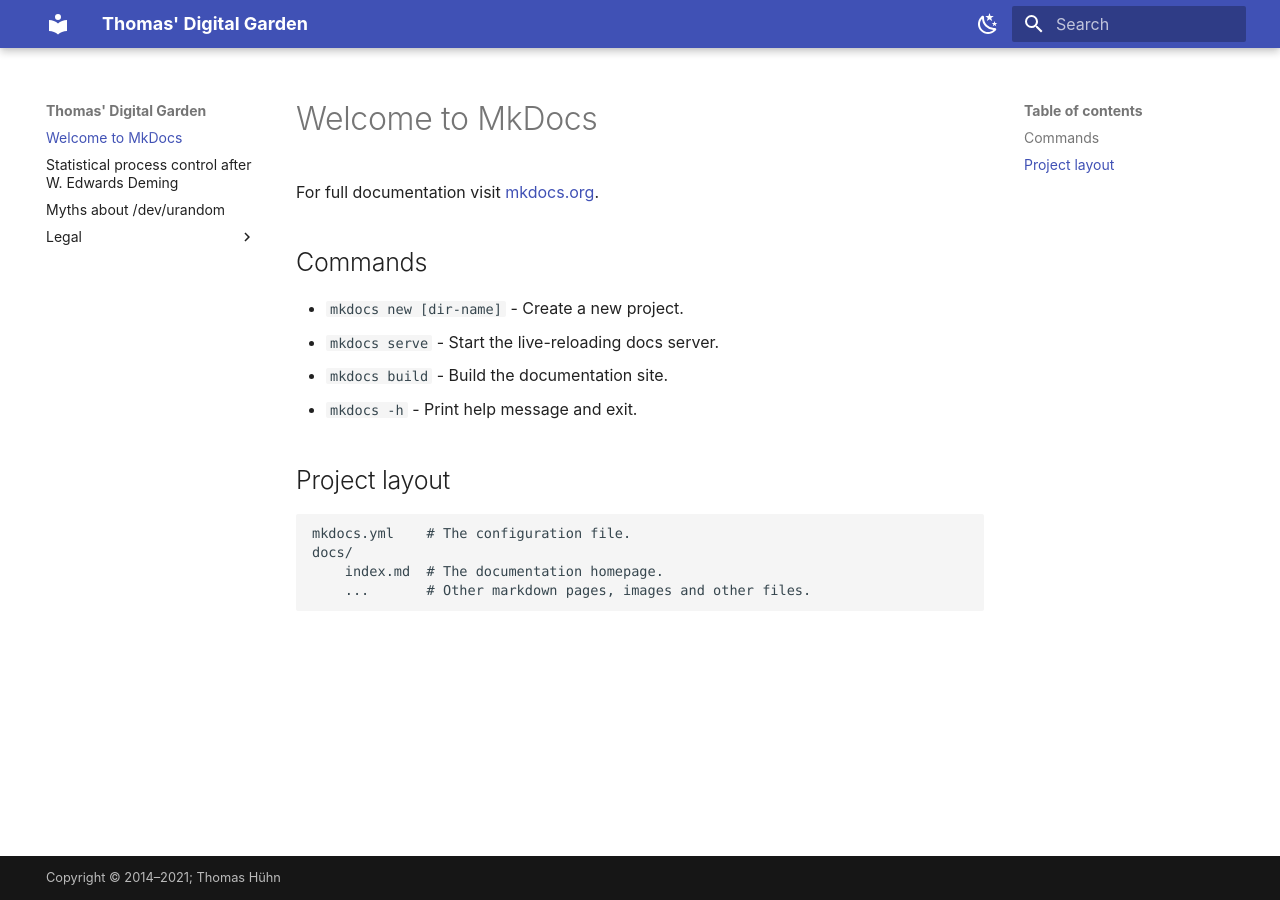
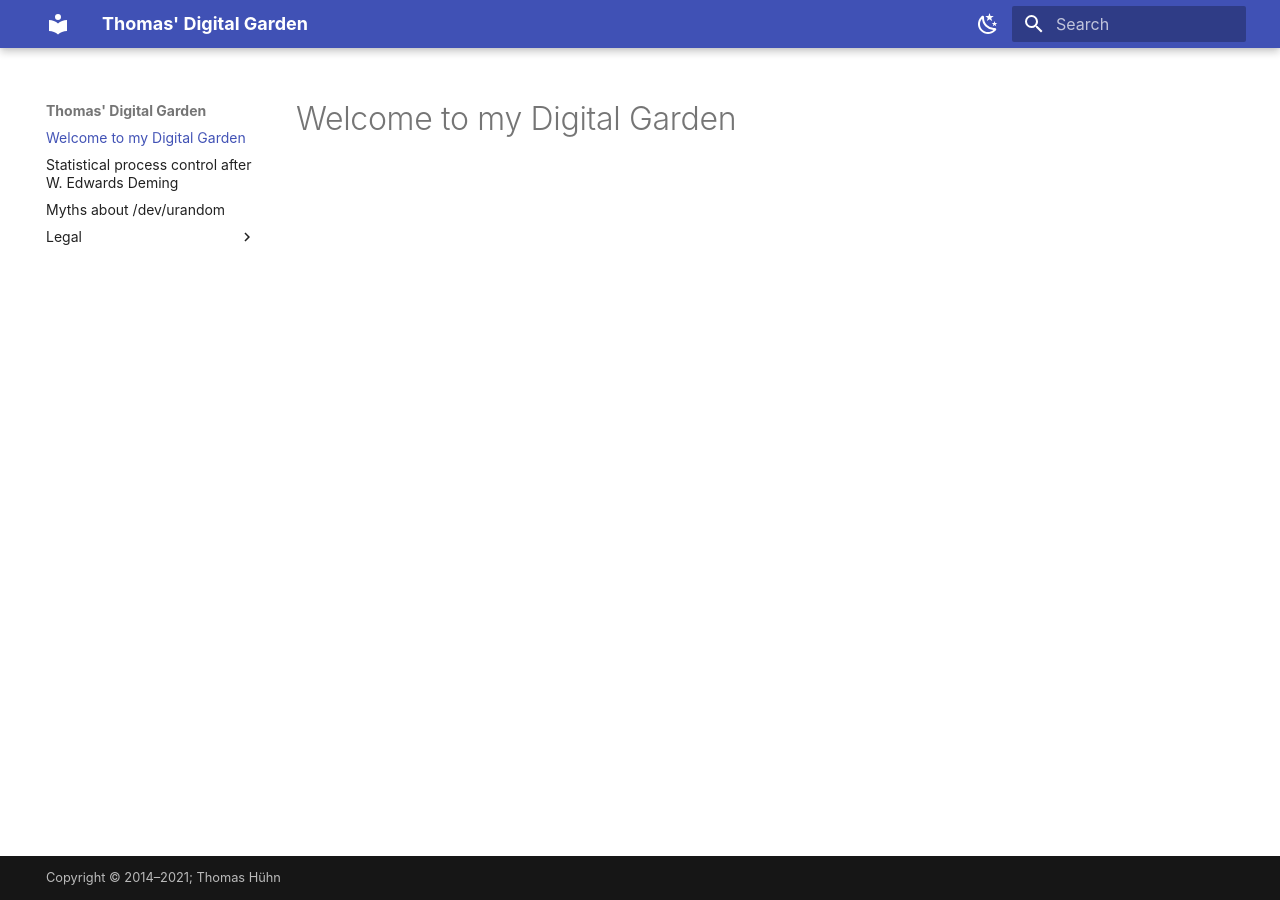
Before and after one commit to th/2uo.de, an MkDocs documentation site: the page built from docs/index.md, in a window 1280 px wide. Built offline with MkDocs 1.6.1 and Material for MkDocs 9.7.7, drawn with Linux system fonts in a browser that asks for light colours.

Commit message:
Remove mkdocs boilerplate.

```diff
--- a/docs/index.md
+++ b/docs/index.md
@@ -1,17 +1 @@
-# Welcome to MkDocs
-
-For full documentation visit [mkdocs.org](https://www.mkdocs.org).
-
-## Commands
-
-* `mkdocs new [dir-name]` - Create a new project.
-* `mkdocs serve` - Start the live-reloading docs server.
-* `mkdocs build` - Build the documentation site.
-* `mkdocs -h` - Print help message and exit.
-
-## Project layout
-
-    mkdocs.yml    # The configuration file.
-    docs/
-        index.md  # The documentation homepage.
-        ...       # Other markdown pages, images and other files.
+# Welcome to my Digital Garden
```
